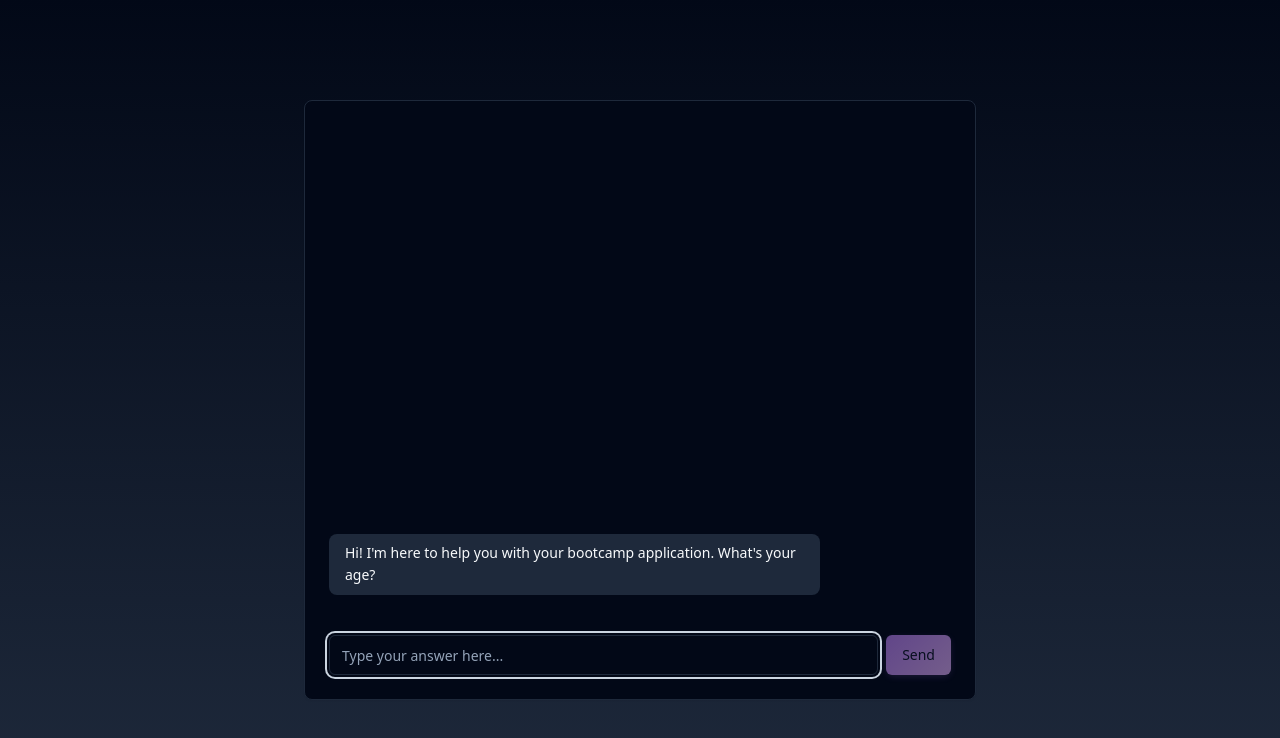
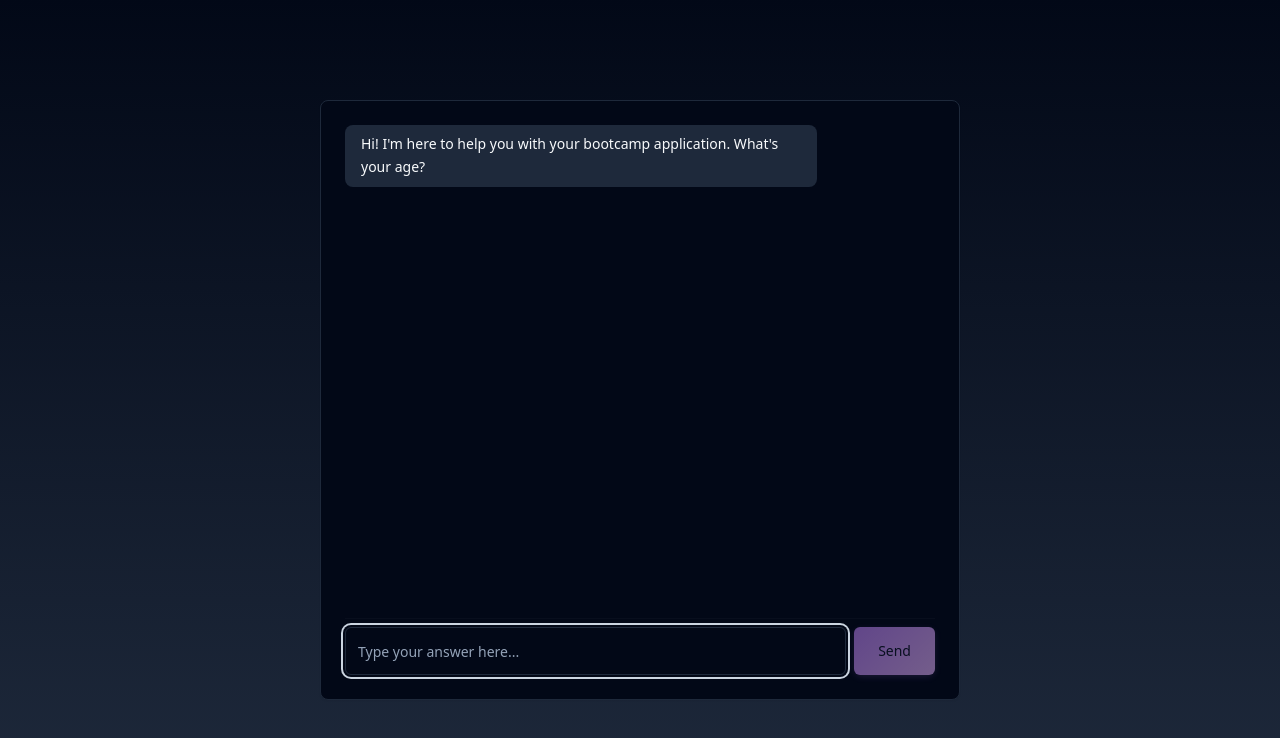
Before and after one commit to Swiss-Business-School-Barcelona/placeholder-launch-pad, a React (Vite) app: page / in a window 1280 px wide. Shown: the top 738 px of the page. Built offline with nearby package versions, Linux system fonts and the light colour scheme; no server answers.

Commit message:
udpdatres

```diff
--- a/src/pages/Index.tsx
+++ b/src/pages/Index.tsx
@@ -24,31 +24,20 @@ const Index = () => {
 
   // Auto-scroll to bottom when messages change
   const scrollToBottom = () => {
-    setTimeout(() => {
-      messagesEndRef.current?.scrollIntoView({ behavior: "smooth" });
-    }, 50); // Small delay to ensure DOM is updated
+    messagesEndRef.current?.scrollIntoView({ behavior: "smooth" });
   };
 
   // Focus input field
   const focusInput = () => {
     setTimeout(() => {
       inputRef.current?.focus();
-    }, 100); // Small delay to ensure the input is rendered
+    }, 100);
   };
 
+  // Scroll to bottom whenever messages or typing status changes
   useEffect(() => {
-    scrollToBottom();
+    setTimeout(scrollToBottom, 100);
   }, [messages, isTyping]);
-
-    // Additional effect to ensure initial scroll works
-  useEffect(() => {
-    if (messages.length === 1) {
-      // For the first message, try multiple scroll attempts
-      setTimeout(() => scrollToBottom(), 100);
-      setTimeout(() => scrollToBottom(), 300);
-      setTimeout(() => scrollToBottom(), 500);
-    }
-  }, [messages.length]);
 
   // Auto-start conversation when component mounts
   useEffect(() => {
@@ -144,23 +133,22 @@ const Index = () => {
   };
 
   return (
-    <div className="h-screen bg-gradient-background md:flex md:items-center md:justify-center md:p-4">
-      <div className="w-full max-w-2xl mx-auto h-full md:h-[600px] flex flex-col">
-        <Card className="h-full md:rounded-lg rounded-none border-0 md:border shadow-none md:shadow-sm flex flex-col">
-          <CardContent className="p-3 md:p-6 h-full flex flex-col min-h-0 pt-safe-top">
-            {/* Chat Messages */}
-            <div
-              className="overflow-y-auto space-y-3 md:space-y-4 pr-1 md:pr-2 flex-1 min-h-0 py-2"
-              style={{ scrollBehavior: 'smooth' }}
-            >
-              <div className="flex flex-col space-y-3 md:space-y-4 justify-end min-h-full">
+    <div className="h-screen bg-gradient-background">
+      {/* Desktop: centered card, Mobile: full screen */}
+      <div className="h-full max-w-2xl mx-auto md:flex md:items-center md:justify-center md:p-4">
+        <Card className="h-full w-full md:h-[600px] md:rounded-lg rounded-none border-0 md:border shadow-none md:shadow-sm">
+          <CardContent className="h-full p-4 md:p-6 flex flex-col">
+
+            {/* Messages Container */}
+            <div className="flex-1 overflow-y-auto mb-4">
+              <div className="space-y-4">
                 {messages.map((message) => (
                   <div
                     key={message.id}
                     className={`flex ${message.isBot ? 'justify-start' : 'justify-end'}`}
                   >
                     <div
-                      className={`max-w-[85%] md:max-w-[80%] rounded-lg px-3 md:px-4 py-2 ${
+                      className={`max-w-[80%] rounded-lg px-4 py-2 ${
                         message.isBot
                           ? 'bg-secondary text-secondary-foreground'
                           : 'bg-primary text-primary-foreground'
@@ -184,43 +172,44 @@ const Index = () => {
                   </div>
                 )}
 
-                {/* Auto-scroll target */}
+                {/* Scroll anchor */}
                 <div ref={messagesEndRef} />
               </div>
             </div>
 
             {/* Bootcamp Button */}
             {showBootcampButton && (
-              <div className="flex justify-center my-3 md:my-4">
+              <div className="mb-4">
                 <Button
                   onClick={() => window.open(bootcampButtonUrl, '_blank')}
-                  className="bg-gradient-to-r from-purple-500 to-pink-500 hover:from-purple-600 hover:to-pink-600 text-white font-medium px-4 md:px-6 py-2 rounded-lg transition-all duration-200 transform hover:scale-105 shadow-lg w-full md:w-auto max-w-xs"
+                  className="w-full bg-gradient-to-r from-purple-500 to-pink-500 hover:from-purple-600 hover:to-pink-600 text-white font-medium py-3 rounded-lg transition-all duration-200 transform hover:scale-105 shadow-lg"
                 >
                   Visit Bootcamp Page
                 </Button>
               </div>
             )}
 
-            {/* Input Area */}
+            {/* Input Area - Fixed at bottom */}
             {!isTyping && !showBootcampButton && (
-              <div className="flex space-x-2 mt-3 md:mt-4 pt-2 border-t border-border/20 md:border-t-0 md:pt-0 pb-safe">
+              <div className="flex space-x-2 pt-2 border-t border-border/20">
                 <Input
                   ref={inputRef}
                   value={userInput}
                   onChange={(e) => setUserInput(e.target.value)}
                   onKeyPress={handleKeyPress}
                   placeholder="Type your answer here..."
-                  className="flex-1 h-12 md:h-10 text-base md:text-sm"
+                  className="flex-1 h-12 text-base"
                 />
                 <Button
                   onClick={handleUserResponse}
                   disabled={!userInput.trim()}
-                  className="h-12 md:h-10 px-6 md:px-4 text-base md:text-sm"
+                  className="h-12 px-6"
                 >
                   Send
                 </Button>
               </div>
             )}
+
           </CardContent>
         </Card>
       </div>
```
